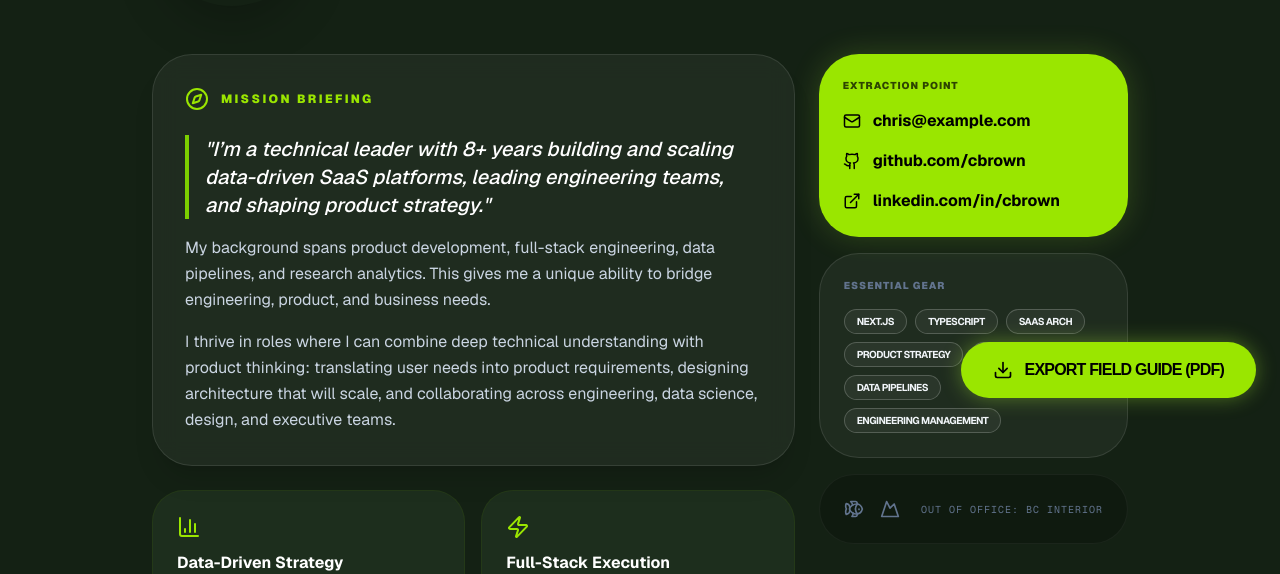
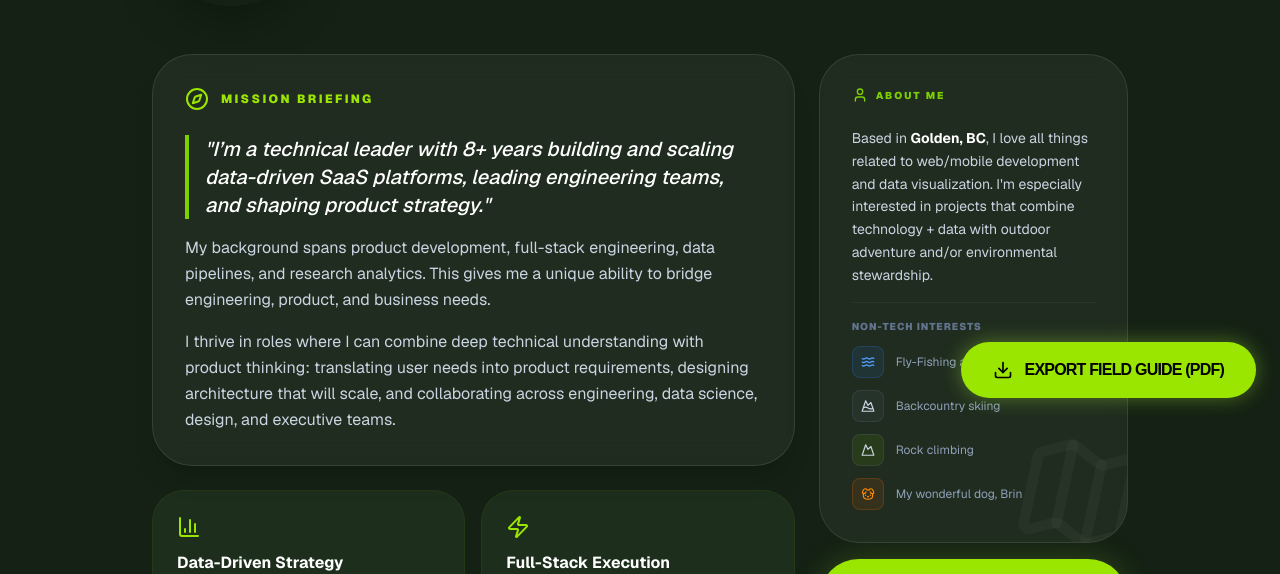
Before and after one commit to chbrown1293/notthatchrisbrown, a Next.js app: page / in a window 1280 px wide. Shown: the part 378-952 px from the top of the page. Built offline with nearby package versions, Linux system fonts and the light colour scheme.

Commit message:
copy and section updates

```diff
--- /dev/null
+++ b/components/Identity.tsx
@@ -0,0 +1,58 @@
+import { Dog, Map, Mountain, MountainSnow, User, Waves } from "lucide-react";
+
+export const Identity = () => (
+    <div className="bg-white/5 border border-white/10 p-8 rounded-[2.5rem] backdrop-blur-md relative overflow-hidden group">
+        <Map className="absolute -right-4 -bottom-4 text-white/[0.03] w-32 h-32 rotate-12" />
+
+        <h3 className="text-[10px] font-black uppercase tracking-[0.2em] text-lime-500 mb-6 flex items-center gap-2">
+            <User size={16} /> About Me
+        </h3>
+
+        <div className="space-y-4 relative z-10">
+            <p className="text-sm text-slate-300 leading-relaxed">
+                Based in{" "}
+                <span className="text-white font-bold">Golden, BC</span>, I love
+                all things related to web/mobile development and data
+                visualization. I'm especially interested in projects that
+                combine technology + data with outdoor adventure and/or
+                environmental stewardship.
+            </p>
+
+            <div className="pt-4 border-t border-white/5 space-y-3">
+                <p className="text-[10px] font-black text-slate-500 uppercase tracking-widest">
+                    Non-Tech Interests
+                </p>
+
+                <div className="grid grid-cols-1 gap-3">
+                    <div className="flex items-center gap-3 text-xs text-slate-400">
+                        <div className="w-8 h-8 rounded-lg bg-blue-500/10 flex items-center justify-center text-blue-400 border border-blue-500/20">
+                            <Waves size={14} />
+                        </div>
+                        <span>Fly-Fishing and Tying</span>
+                    </div>
+
+                    <div className="flex items-center gap-3 text-xs text-slate-400">
+                        <div className="w-8 h-8 rounded-lg bg-slate-500/10 flex items-center justify-center text-slate-300 border border-slate-500/20">
+                            <MountainSnow size={14} />
+                        </div>
+                        <span>Backcountry skiing</span>
+                    </div>
+
+                    <div className="flex items-center gap-3 text-xs text-slate-400">
+                        <div className="w-8 h-8 rounded-lg bg-lime-500/10 flex items-center justify-center text-slate-300 border border-slate-500/20">
+                            <Mountain size={14} />
+                        </div>
+                        <span>Rock climbing</span>
+                    </div>
+
+                    <div className="flex items-center gap-3 text-xs text-slate-400">
+                        <div className="w-8 h-8 rounded-lg bg-orange-500/10 flex items-center justify-center text-orange-400 border border-orange-500/20">
+                            <Dog size={14} />
+                        </div>
+                        <span>My wonderful dog, Brin</span>
+                    </div>
+                </div>
+            </div>
+        </div>
+    </div>
+);
--- a/components/Resume.tsx
+++ b/components/Resume.tsx
@@ -1,9 +1,9 @@
 import {
     BarChart3,
     Compass,
-    ExternalLink,
     Fish,
     Github,
+    Linkedin,
     Mail,
     MapPin,
     Mountain,
@@ -14,6 +14,7 @@ import { ASIExpedition } from "./ASIExpedition";
 import { EarlyExpeditions } from "./EarlyExpeditions";
 import { EducationBasecamp } from "./EducationBasecamp";
 import { HackleThreadsExpedition } from "./HackleThreadsExpedition";
+import { Identity } from "./Identity";
 import { TappCarExpedition } from "./TappCarExpedition";
 
 export const Resume = forwardRef<HTMLDivElement>((props, ref) => {
@@ -126,36 +127,37 @@ export const Resume = forwardRef<HTMLDivElement>((props, ref) => {
                     </div>
 
                     <div className="md:col-span-4 space-y-4">
+                        <Identity />
                         <div className="bg-lime-400 text-black p-6 rounded-[2.5rem] shadow-[0_0_30px_rgba(163,230,53,0.2)]">
                             <h3 className="text-[10px] font-black uppercase tracking-widest mb-4 opacity-70">
-                                Extraction Point
+                                External and Contact
                             </h3>
                             <div className="space-y-4 font-bold">
                                 <a
-                                    href="#"
+                                    href="mailto:chris@notthatchrisbrown.ca"
                                     className="flex items-center gap-3 hover:underline"
                                 >
-                                    <Mail size={18} /> chris@example.com
+                                    <Mail size={18} />{" "}
+                                    chris@notthatchrisbrown.ca
                                 </a>
                                 <a
-                                    href="#"
+                                    href="https://www.linkedin.com/in/chris-brown-bc/"
                                     className="flex items-center gap-3 hover:underline"
                                 >
-                                    <Github size={18} /> github.com/cbrown
+                                    <Linkedin size={18} /> LinkedIn
                                 </a>
                                 <a
-                                    href="#"
+                                    href="https://github.com/chbrown1293"
                                     className="flex items-center gap-3 hover:underline"
                                 >
-                                    <ExternalLink size={18} />{" "}
-                                    linkedin.com/in/cbrown
+                                    <Github size={18} /> GitHub
                                 </a>
                             </div>
                         </div>
 
                         <div className="bg-white/5 border border-white/10 p-6 rounded-[2.5rem]">
                             <h3 className="text-[10px] font-black uppercase tracking-widest mb-4 text-slate-500">
-                                Essential Gear
+                                Essentials
                             </h3>
                             <div className="flex flex-wrap gap-2">
                                 {[
@@ -186,7 +188,7 @@ export const Resume = forwardRef<HTMLDivElement>((props, ref) => {
                                 />
                             </div>
                             <span className="text-[10px] font-mono text-slate-500 uppercase tracking-widest">
-                                Out of Office: BC Interior
+                                BC Interior
                             </span>
                         </div>
                     </div>
```
